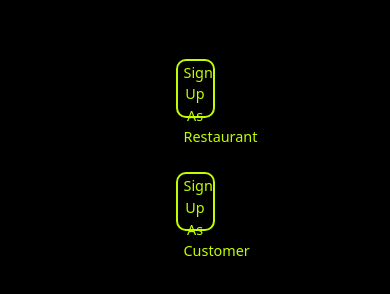
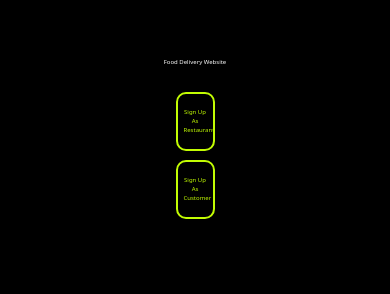
Before and after one commit to Gamer-Abdullah-99/Hackathon-I, a plain HTML site: page index.html in a window 390 px wide. Drawn offline with nearby package versions, Linux system fonts and the light colour scheme.

Commit message:
Add files via upload

```diff
--- a/index.html
+++ b/index.html
@@ -110,12 +110,47 @@
         #changeBtn:hover {
             color: yellowgreen;
         }
+
+        @media screen and (max-width: 900px) {
+            body {
+                font-size: 70%;
+            }
+
+            h1 {
+                font-size: 90%;
+            }
+
+            input {
+                height: 50%;
+            }
+        }
+
+        @media screen and (max-width: 430px) {
+            body {
+                font-size: 20%;
+            }
+
+            h1 {
+                font-size: 100%;
+            }
+
+            #changeBtn {
+                font-size: 100%;
+            }
+
+            input {
+                height: 50%;
+            }
+        }
     </style>
 </head>
 
 <body>
     <div id="main" class="main">
         <div class="button">
+
+            <h1 style="color: white;">Food Delivery Website</h1>
+            <br><br>
             <button onclick="restaurantSignUpForm()" id="default">Sign Up As Restaurant</button>
 
             <br><br>
```
